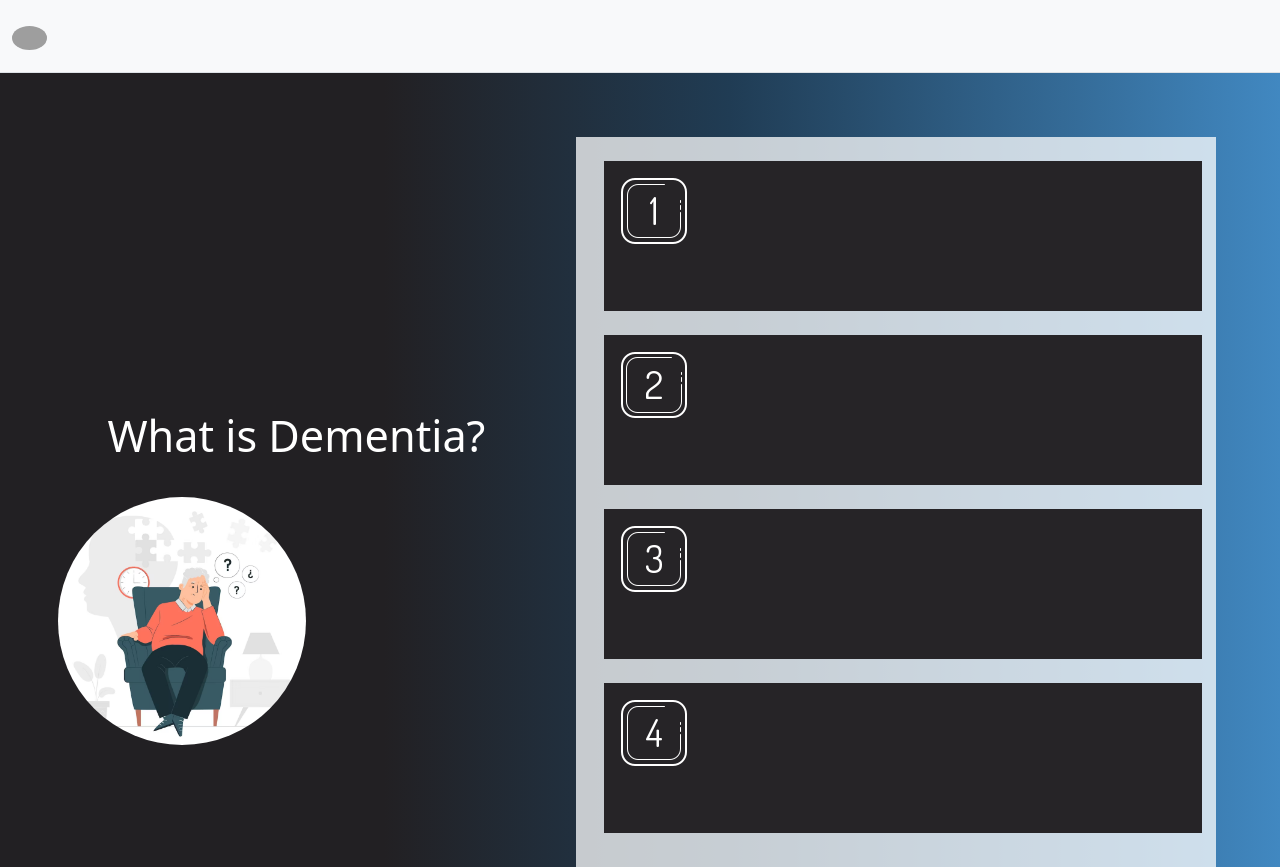
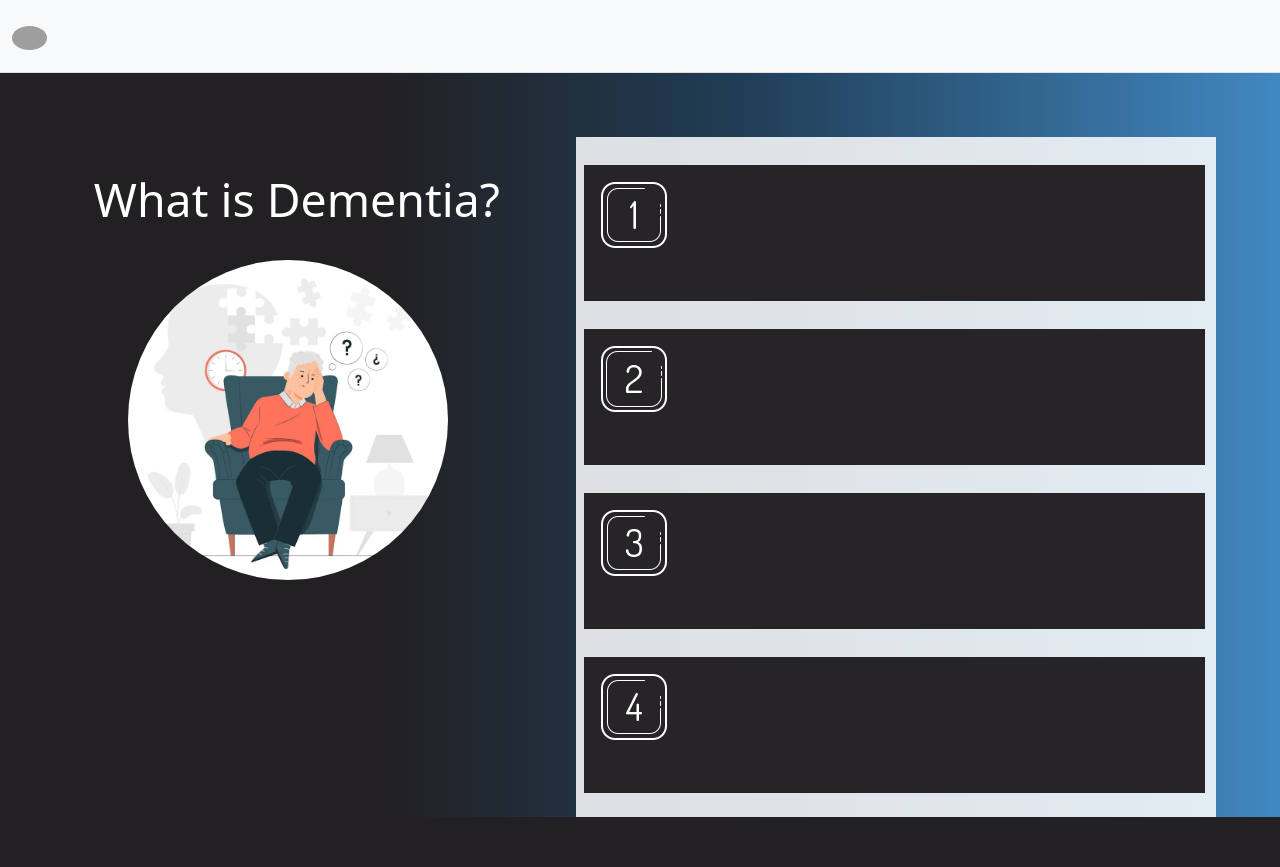
Before and after one commit to alyssa-simb/FinalYearProject, a Node server app: page /what-is-dementia in a window 1280 px wide. After the commit the page ends 817 px from the top, so only its background shows below. Run offline with Node 20, Linux system fonts and the light colour scheme; data comes from the database, SQL or seed files in the repository; some libraries are stand-ins or nearby versions; grey boxes are pictures that could not be loaded.

Commit message:
commit: 15/03/23 20:14

```diff
--- a/public/css/demStyle.css
+++ b/public/css/demStyle.css
@@ -1,48 +1,59 @@
 body{
     background: rgb(34,32,35);
     background: linear-gradient(90deg, rgba(34,32,35,1) 30%, rgba(32,60,84,1) 57%, rgba(65,136,193,1) 100%);
-    height: 100%;
+    max-height: 100%;
     margin: 0;
     background-repeat: no-repeat;
     background-attachment: fixed;
 }
 
-.container {
+
+
+.container1{
+
+  float: left;
+  margin-top: 5em;;
+  height: 5%;
+  white-space: nowrap;
+  width: 50%;
+  align-content: center;
+
+
+}
+
+.container2 {
     margin-top: 4em;
     margin-left: 45%;
-    background: rgba(255,255,255,0.75);
+    background: rgba(255, 255, 255, 0.85);
     width: 50%;
-    height: 730px;
+    height: 680px;
+    position: absolute;
 
   }
 
-  .container-content{
-    opacity: 1;
-    float: inline-start;
-    margin-top: -37%;
-  }
-
   #gdadimage{
-    max-height: 50%;
-    max-width: 30%;
+    width: 50%;
     margin-top: 1.5%;
-    margin-left: 7%;
+    margin-left: 20%;
     border-radius: 50%;
   }
 
 p{
-    font-size: 270%;
+    font-size: 290%;
     font-weight: 500;
     color: white;
     margin-top: 0.25em;
-    margin-left: 13%;
+    text-align: center;
+    margin-left: -1em;
+
   }
 
   .box{
     background:rgb(38, 36, 39);
     width: 97%;
-    height: 150px;
-    margin-left: 1em;
+    height: 20%;
+    margin-left: 1.25%;
+    margin-top: 0.25em;
     display: block;
     position: relative;
     overflow: hidden;
@@ -69,12 +80,14 @@ p{
     position: absolute;
     top: 50%;
     left: 50%;
+    width: 550px;
     -webkit-transform: translate(-50%, -50%);
     -ms-transform: translate(-50%, -50%);
     transform: translate(-50%, -50%);
-    white-space: nowrap;
+    white-space:normal;
+    text-align: center;
   }
 
   #box1{
-    margin-top: -11%;
+    margin-top:-6.8em;
   }
--- a/views/index.hbs
+++ b/views/index.hbs
@@ -19,7 +19,6 @@
     {{>slider}}
      <script src="/static/js/sliderMove.js"></script>
 
-
     <!-- JavaScript -->
 
 
--- a/views/partials/slider.hbs
+++ b/views/partials/slider.hbs
@@ -5,12 +5,13 @@
 </head>
 <body>
 <h1>Human Memory Education</h1>
-<p>Drag Cards to Move</p>
+
 <div class="container">
   <div class="card-carousel">
     <div class="card" id="1">
       <div class="image-container"></div>
-      <h3>Welcome to my Final Year Project</h3>
+      <img id="image1" src="/static/css/images/technique.jpg">
+      <h3>Memory Techniques</h3>
     </div>
     <div class="card" id="2">
       <div class="image-container"></div>
@@ -18,17 +19,25 @@
     </div>
     <div class="card" id="3">
       <div class="image-container"></div>
-      <h3>Welcome to my Final Year Project!</h3>
+      <img id="image1" src="/static/css/images/alzheimers1.jpg">
+      <h3>What is Dementia?</h3>
+      <p>Click below to learn more about Dementia</p>
+            <form action="/what-is-dementia">
+              <button type="submit">Learn More</button>
+            </form>
     </div>
     <div class="card" id="4">
       <div class="image-container"></div>
-      <h3>Welcome to my Final Year Project</h3>
+      <img id="image1" src="/static/css/images/brain1.jpg">
+      <h3>The Brain</h3>
     </div>
     <div class="card" id="5">
       <div class="image-container"></div>
-      <h3>Welcome to my Final Year Project</h3>
+      <img id="image1" src="/static/css/images/question1.jpg">
+      <h3>Question & Answers</h3>
     </div>
 
   <a href="#" class="visuallyhidden card-controller">Carousel controller</a>
 </div>
+  <p id="smallText">Drag Cards to Move</p>
 </body>
--- a/views/the-brain.hbs
+++ b/views/the-brain.hbs
@@ -12,7 +12,7 @@
   </head>
   <body>
     {{>navbar data = details}}
-    <h1>This is the 'The Brain' Page!</h1>
+
 
     <!-- Optional JavaScript; choose one of the two! -->
 
--- a/views/what-is-dementia.hbs
+++ b/views/what-is-dementia.hbs
@@ -15,41 +15,43 @@
 
     {{>navbar data = details}}
 
-   <div class="container">
+   <div class="container1">
+   <p id="title">What is Dementia?</p>
+    <img id="gdadimage" src="/static/css/images/grandadimage3.jpg" alt="grandad-image">
+    </div>
+
+   <div class="container2">
       <br>
         <div class="box">
           <img src="/static/css/images/num1.png">
           <div id="box1" class="overlay">
-            <div class="text">Dementia is a type of Alzheimer disease.</div>
+            <div class="text">Dementia is a condition that affects the brain and makes it hard for people to remember things think clearly, or do things they used to be able to do easily. </div>
           </div>
         </div>
       <br>
       <div class="box">
         <img src="/static/css/images/num2.png">
           <div id="box1" class="overlay">
-            <div class="text">Hello World</div>
+            <div class="text"> It can cause changes in behavior and personality, and it can make everyday activities difficult.</div>
           </div>
         </div>
       <br>
       <div class="box">
           <img src="/static/css/images/num3.png">
             <div id="box1" class="overlay">
-              <div class="text">Hello World</div>
+              <div class="text">It's a progressive condition, meaning it gets worse over time, and there's currently no cure.</div>
           </div>
         </div>
       <br>
       <div class="box">
           <img src="/static/css/images/num4.png">
             <div id="box1" class="overlay">
-              <div class="text">Hello World</div>
+              <div class="text">While there's no cure for dementia, there are ways to manage the symptoms and improve a person's quality of life.</div>
           </div>
         </div>
     </div>
 
-    <div class="container-content">
-      <p>What is Dementia?</p>
-    <img id="gdadimage" src="/static/css/images/grandadimage3.jpg" alt="grandad-image">
-    </div>
+
 
 
     <!-- Optional JavaScript; choose one of the two! -->
```
Also changed, not shown: public/css/sliderStyle.css (+20 -8 lines), public/css/images/alzheimers1.jpg (added), public/css/images/brain.jpg, public/css/images/brain1.jpg (added), public/css/images/image1.jpg (deleted), public/css/images/question1.jpg (added), public/css/images/technique.jpg (added).
